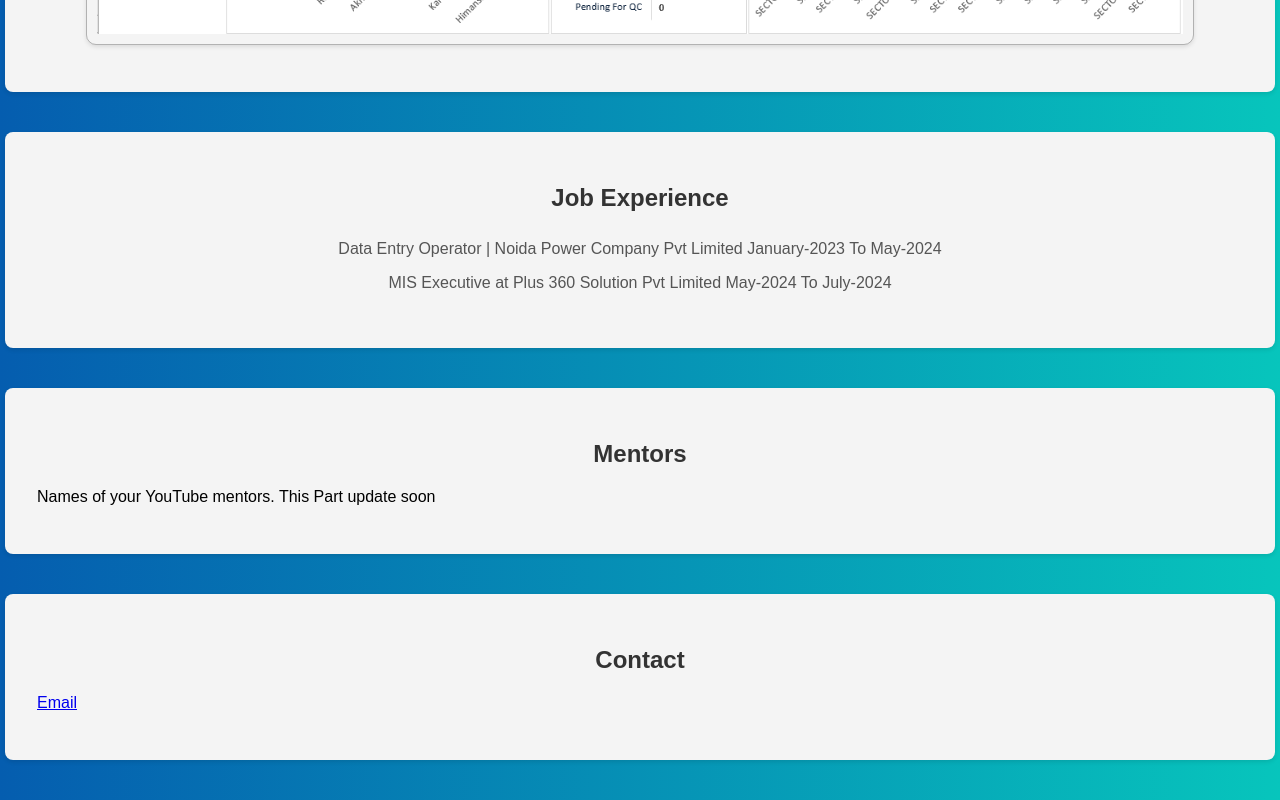
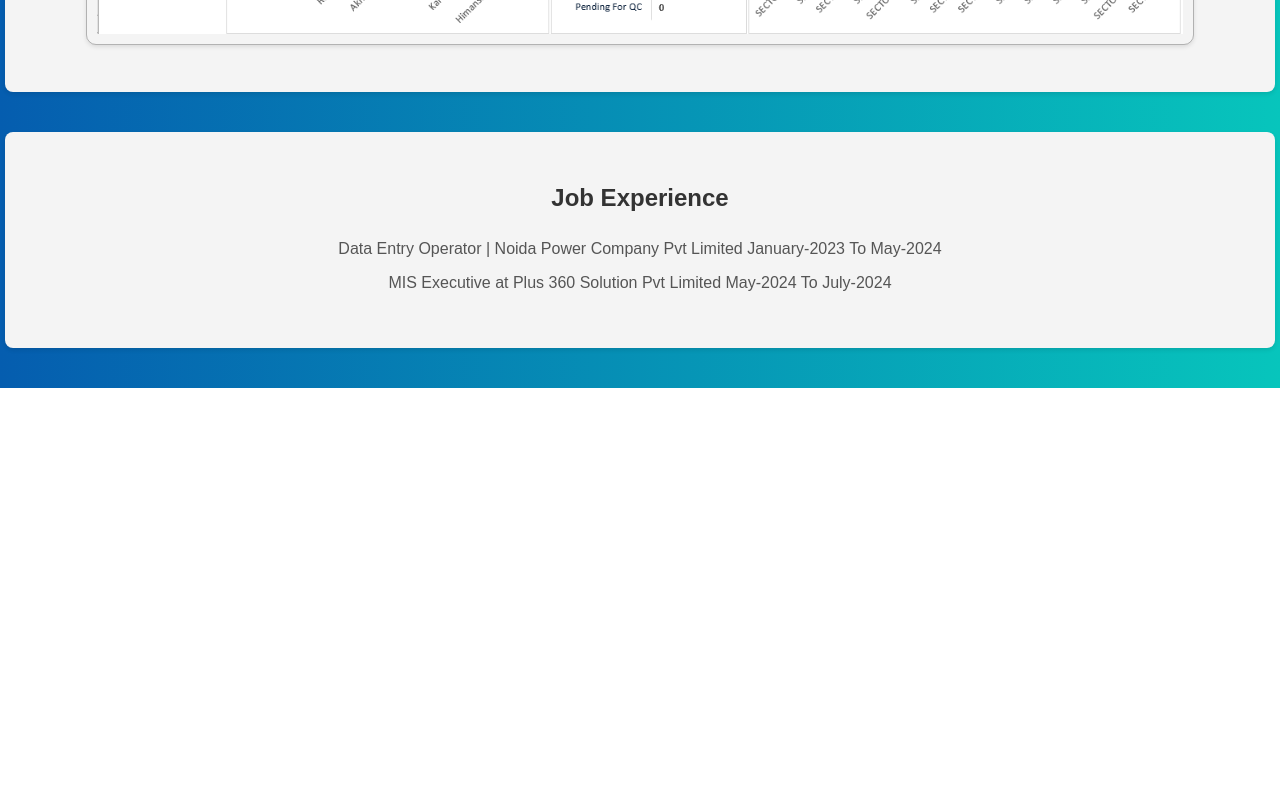
Before and after one commit to abhi20044456/Portfolio-Abhi, a plain HTML site: page index.html in a window 1280 px wide. Shown: the part 2306-3106 px from the top of the page. After the commit the page ends 2694 px from the top, so only its background shows below. Drawn offline with Linux system fonts and the light colour scheme.

Commit message:
Update index.html

```diff
--- a/index.html
+++ b/index.html
@@ -62,14 +62,7 @@
                 <li>MIS Executive at Plus 360 Solution Pvt Limited May-2024 To July-2024</li>
             </ul>
         </section>
-        <section id="mentors">
-            <h2>Mentors</h2>
-            <p>Names of your YouTube mentors.  This Part update soon</p>
-        </section>
-        <section id="contact">
-            <h2>Contact</h2>
-            <p><a href="abhichauhan203207@gmailcom">Email</a></p>
-        </section>
+
     </main>
     <script src="scripts.js"></script>
 </body>
```
